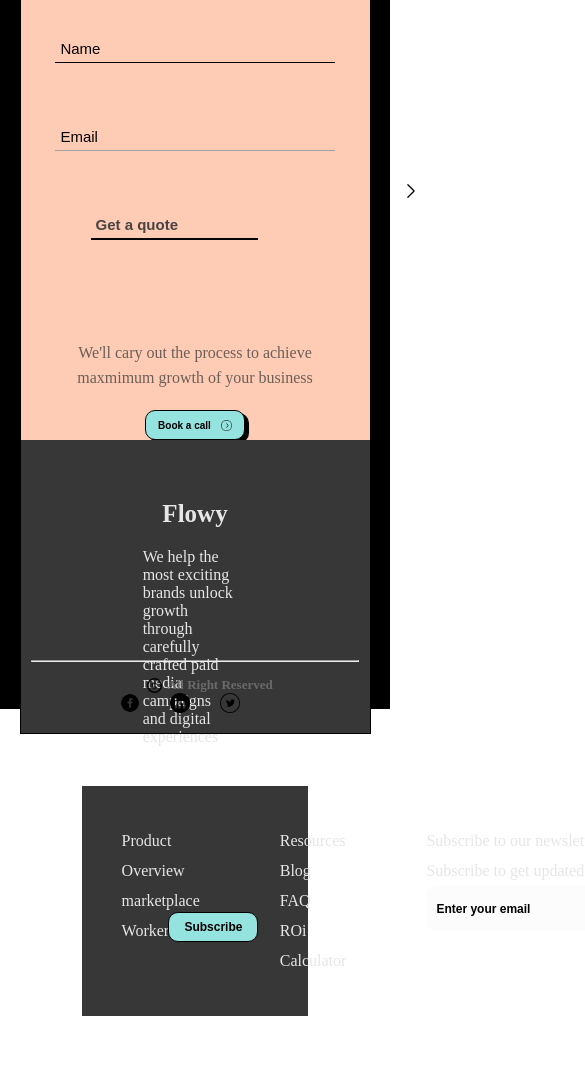
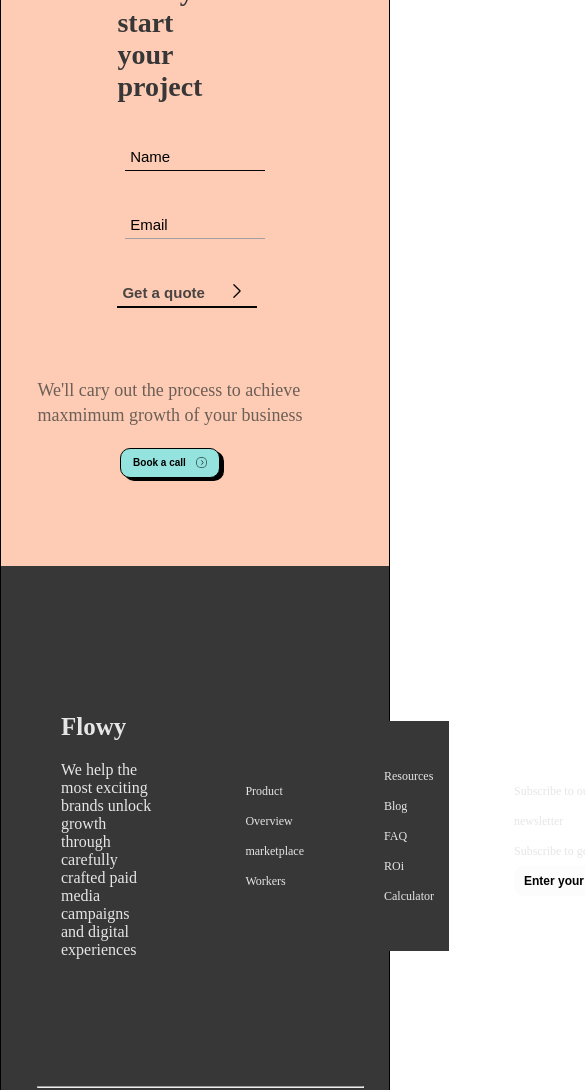
Before and after one commit to Ayushsingh62/Bussines-information, a plain HTML site: page index.html in a window 390 px wide. Shown: the part 135-1225 px from the top of the page, 585 px wide, since content can reach past the window. Before the commit the page ends 1151 px from the top, so only its background shows below. Drawn offline with Linux system fonts and the light colour scheme.

Commit message:
second commit

```diff
--- a/style.css
+++ b/style.css
@@ -223,37 +223,65 @@ button{
 .image{
     display: flex;
 }
-/* Media Queries for Responsiveness */
+
 @media (max-width: 768px) {
+    .container{
+        width: 100%;
+        height: auto;
+        align-items: center;
+        display: flex;
+        justify-content: center;
+        flex-direction: column;
+
+    }
     .box {
-        width: 90%;
+        width: 100%;
         height: auto;
+        display: flex;
+        align-items: center;
+        justify-content: center;
+    }
+    .card-one{
+        display: flex;
+        flex-direction: column;
+        align-items: center;
+        justify-content: center;
     }
 
-    .card-one {
+    .left-section{
+        display: flex;
         flex-direction: column;
-        height: auto;
+        align-items: center;
+        text-align: start;
+        margin-top: 20px;
+    }
+    .third-input{
+        display: flex;
+        flex-direction: column;
+        align-items: center;
+        text-align: start;
+        position: relative;
+        svg{
+        position: absolute;
+        left: 110px;
+        top: 2px;
+        }
     }
 
-    .left-section,
     .right-section {
+        flex-direction: column;
         width: 100%;
-        align-items: center;
+        margin-top: 20px;
     }
 
     .left-section h1 {
-        text-align: center;
-        font-size: 32px;
+        font-size: 28px;
+
     }
 
     .left-section input {
-        width: 80%;
-        margin: 10px 0;
-    }
-
-    .right-section p {
-        text-align: center;
-        font-size: 16px;
+        width: 90%;
+        margin-left: 0;
     }
 
     .right-section button {
@@ -261,25 +289,64 @@ button{
     }
 
     .footer {
+        width: 100%;
         height: auto;
-        padding: 20px 0;
+        padding: 20px;
+        display: flex;
+        flex-direction: column;
+        align-items: center;
+        justify-content: center;
+
     }
 
     .footer-one {
+   width: 100%;
+   height: 500px;
+        display: flex;
         flex-direction: column;
+
         align-items: center;
+        flex-wrap: wrap;
     }
 
-    .footer-one h1 {
-        text-align: center;
-    }
+ .ultag{
 
+   width: 70%;
+   display: flex;
+   align-items: center;
+  flex-direction: row;
+    font-size: 12px;
+
+}
+input{
+    height: 20px;
+    width: 20%;
+}
     .footer-two {
-        flex-direction: column;
+        display: flex;
+        flex-wrap: wrap;
+
         align-items: center;
     }
 
     .footer-two h6 {
-        text-align: center;
+        margin-left: 0;
     }
+
+     .ultag ul{
+
+       input{
+        width: 130px;
+        height: 30px;
+       }
+       button{
+      display: none;
+       }
+    }
+
+     .image img {
+        height: 16px;
+         width: 16px;
+         margin-left: 20px;
+ }
 }
```
